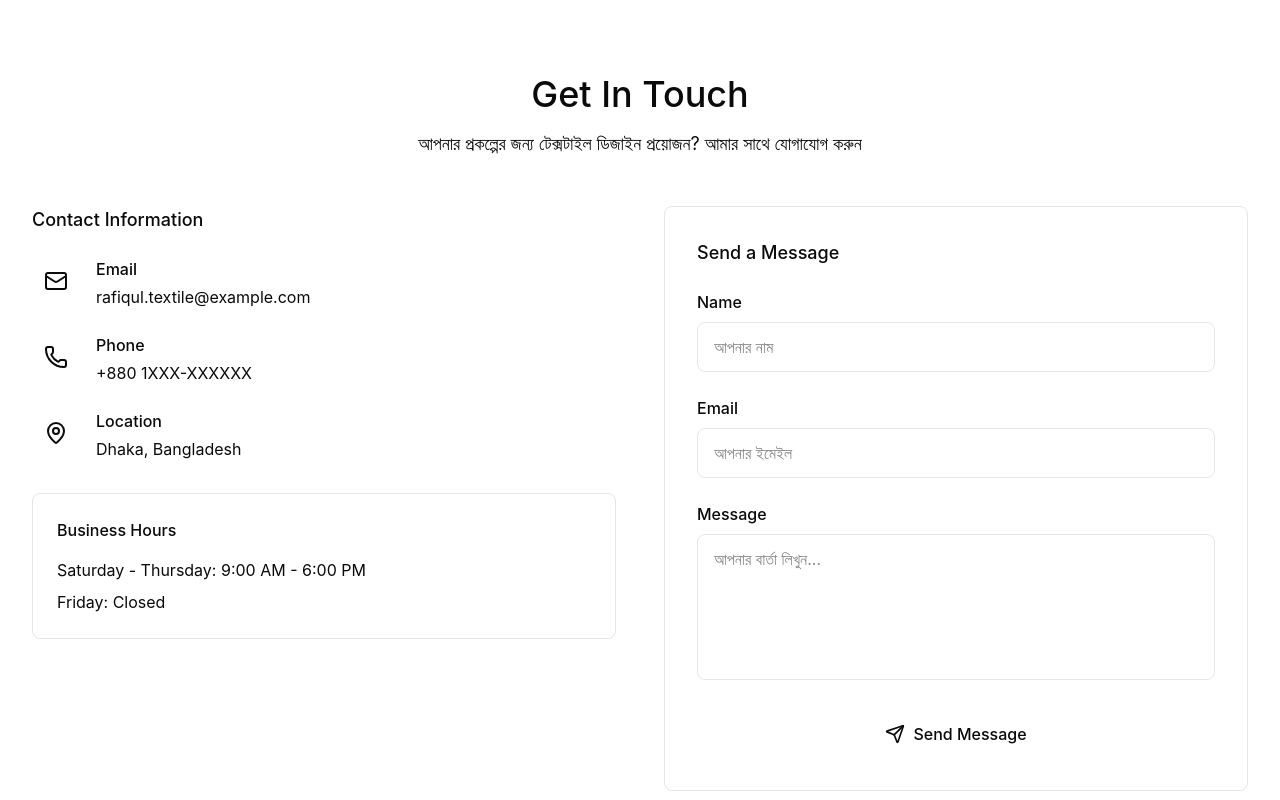
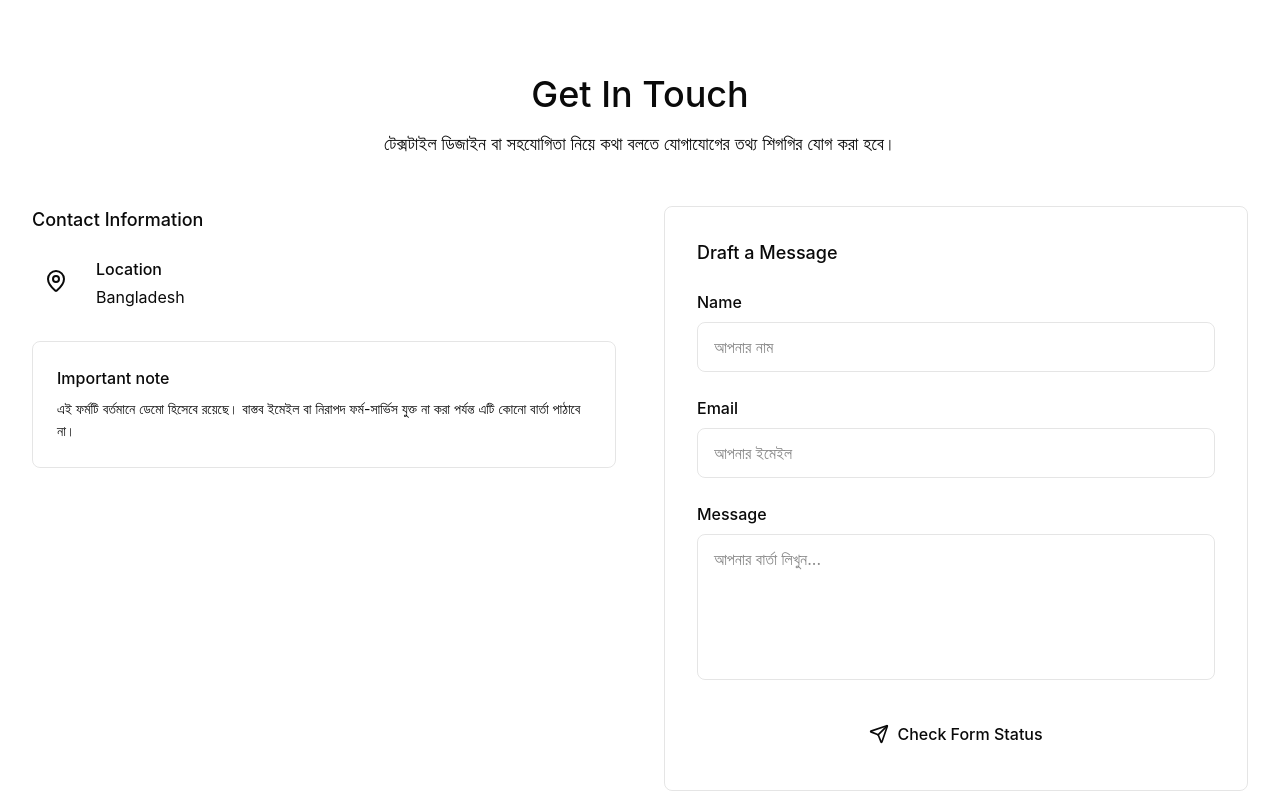
Before and after one commit to infocpam23-dotcom/textile-portfolio, a React (Vite) app: page / in a window 1280 px wide. Shown: the part 3340-4140 px from the top of the page. Built offline with nearby package versions, Linux system fonts and the light colour scheme.

Commit message:
Prevent contact form from falsely claiming message delivery

```diff
--- a/contact-section.tsx
+++ b/contact-section.tsx
@@ -1,25 +1,16 @@
 import { useState } from 'react';
-import { Mail, Phone, MapPin, Send } from 'lucide-react';
+import { MapPin, Send } from 'lucide-react';
 
 export function ContactSection() {
-  const [formData, setFormData] = useState({
-    name: '',
-    email: '',
-    message: ''
-  });
+  const [formData, setFormData] = useState({ name: '', email: '', message: '' });
 
   const handleSubmit = (e: React.FormEvent) => {
     e.preventDefault();
-    // This is a mock submission - in a real app, this would send data to a backend
-    alert('ধন্যবাদ! আপনার বার্তা পাঠানো হয়েছে।');
-    setFormData({ name: '', email: '', message: '' });
+    alert('এই ফর্মটি এখনো বার্তা পাঠানোর সেবার সঙ্গে যুক্ত নয়। আপনার বার্তা পাঠাতে সরাসরি যোগাযোগের তথ্য প্রয়োজন।');
   };
 
   const handleChange = (e: React.ChangeEvent<HTMLInputElement | HTMLTextAreaElement>) => {
-    setFormData({
-      ...formData,
-      [e.target.name]: e.target.value
-    });
+    setFormData({ ...formData, [e.target.name]: e.target.value });
   };
 
   return (
@@ -28,116 +19,48 @@ export function ContactSection() {
         <div className="text-center mb-12">
           <h2 className="text-3xl sm:text-4xl mb-4">Get In Touch</h2>
           <p className="text-muted-foreground text-lg max-w-2xl mx-auto">
-            আপনার প্রকল্পের জন্য টেক্সটাইল ডিজাইন প্রয়োজন? আমার সাথে যোগাযোগ করুন
+            টেক্সটাইল ডিজাইন বা সহযোগিতা নিয়ে কথা বলতে যোগাযোগের তথ্য শিগগির যোগ করা হবে।
           </p>
         </div>
-
         <div className="grid grid-cols-1 lg:grid-cols-2 gap-12">
-          {/* Contact Information */}
           <div className="space-y-8">
             <div>
               <h3 className="mb-6">Contact Information</h3>
-
-              <div className="space-y-6">
-                <div className="flex items-start gap-4">
-                  <div className="flex-shrink-0 w-12 h-12 bg-primary/10 rounded-full flex items-center justify-center">
-                    <Mail className="w-6 h-6 text-primary" />
-                  </div>
-                  <div>
-                    <h4 className="mb-1">Email</h4>
-                    <p className="text-muted-foreground">rafiqul.textile@example.com</p>
-                  </div>
+              <div className="flex items-start gap-4">
+                <div className="flex-shrink-0 w-12 h-12 bg-primary/10 rounded-full flex items-center justify-center">
+                  <MapPin className="w-6 h-6 text-primary" aria-hidden="true" />
                 </div>
-
-                <div className="flex items-start gap-4">
-                  <div className="flex-shrink-0 w-12 h-12 bg-primary/10 rounded-full flex items-center justify-center">
-                    <Phone className="w-6 h-6 text-primary" />
-                  </div>
-                  <div>
-                    <h4 className="mb-1">Phone</h4>
-                    <p className="text-muted-foreground">+880 1XXX-XXXXXX</p>
-                  </div>
-                </div>
-
-                <div className="flex items-start gap-4">
-                  <div className="flex-shrink-0 w-12 h-12 bg-primary/10 rounded-full flex items-center justify-center">
-                    <MapPin className="w-6 h-6 text-primary" />
-                  </div>
-                  <div>
-                    <h4 className="mb-1">Location</h4>
-                    <p className="text-muted-foreground">Dhaka, Bangladesh</p>
-                  </div>
+                <div>
+                  <h4 className="mb-1">Location</h4>
+                  <p className="text-muted-foreground">Bangladesh</p>
                 </div>
               </div>
             </div>
-
             <div className="bg-card border border-border rounded-lg p-6">
-              <h4 className="mb-4">Business Hours</h4>
-              <div className="space-y-2 text-muted-foreground">
-                <p>Saturday - Thursday: 9:00 AM - 6:00 PM</p>
-                <p>Friday: Closed</p>
-              </div>
+              <h4 className="mb-2">Important note</h4>
+              <p className="text-muted-foreground text-sm leading-relaxed">
+                এই ফর্মটি বর্তমানে ডেমো হিসেবে রয়েছে। বাস্তব ইমেইল বা নিরাপদ ফর্ম-সার্ভিস যুক্ত না করা পর্যন্ত এটি কোনো বার্তা পাঠাবে না।
+              </p>
             </div>
           </div>
-
-          {/* Contact Form */}
           <div className="bg-card border border-border rounded-lg p-8">
-            <h3 className="mb-6">Send a Message</h3>
+            <h3 className="mb-6">Draft a Message</h3>
             <form onSubmit={handleSubmit} className="space-y-6">
               <div>
-                <label htmlFor="name" className="block mb-2">
-                  Name
-                </label>
-                <input
-                  type="text"
-                  id="name"
-                  name="name"
-                  value={formData.name}
-                  onChange={handleChange}
-                  required
-                  className="w-full px-4 py-3 bg-input-background border border-border rounded-lg focus:outline-none focus:ring-2 focus:ring-ring"
-                  placeholder="আপনার নাম"
-                />
+                <label htmlFor="name" className="block mb-2">Name</label>
+                <input type="text" id="name" name="name" value={formData.name} onChange={handleChange} required autoComplete="name" className="w-full px-4 py-3 bg-input-background border border-border rounded-lg focus:outline-none focus:ring-2 focus:ring-ring" placeholder="আপনার নাম" />
               </div>
-
               <div>
-                <label htmlFor="email" className="block mb-2">
-                  Email
-                </label>
-                <input
-                  type="email"
-                  id="email"
-                  name="email"
-                  value={formData.email}
-                  onChange={handleChange}
-                  required
-                  className="w-full px-4 py-3 bg-input-background border border-border rounded-lg focus:outline-none focus:ring-2 focus:ring-ring"
-                  placeholder="আপনার ইমেইল"
-                />
+                <label htmlFor="email" className="block mb-2">Email</label>
+                <input type="email" id="email" name="email" value={formData.email} onChange={handleChange} required autoComplete="email" className="w-full px-4 py-3 bg-input-background border border-border rounded-lg focus:outline-none focus:ring-2 focus:ring-ring" placeholder="আপনার ইমেইল" />
               </div>
-
               <div>
-                <label htmlFor="message" className="block mb-2">
-                  Message
-                </label>
-                <textarea
-                  id="message"
-                  name="message"
-                  value={formData.message}
-                  onChange={handleChange}
-                  required
-                  rows={5}
-                  className="w-full px-4 py-3 bg-input-background border border-border rounded-lg focus:outline-none focus:ring-2 focus:ring-ring resize-none"
-                  placeholder="আপনার বার্তা লিখুন..."
-                ></textarea>
+                <label htmlFor="message" className="block mb-2">Message</label>
+                <textarea id="message" name="message" value={formData.message} onChange={handleChange} required rows={5} className="w-full px-4 py-3 bg-input-background border border-border rounded-lg focus:outline-none focus:ring-2 focus:ring-ring resize-none" placeholder="আপনার বার্তা লিখুন..." />
               </div>
-
-              <button
-                type="submit"
-                className="w-full bg-primary text-primary-foreground px-6 py-3 rounded-lg hover:bg-primary/90 transition-colors flex items-center justify-center gap-2"
-              >
-                <Send className="w-5 h-5" />
-                Send Message
+              <button type="submit" className="w-full bg-primary text-primary-foreground px-6 py-3 rounded-lg hover:bg-primary/90 transition-colors flex items-center justify-center gap-2">
+                <Send className="w-5 h-5" aria-hidden="true" />
+                Check Form Status
               </button>
             </form>
           </div>
```
